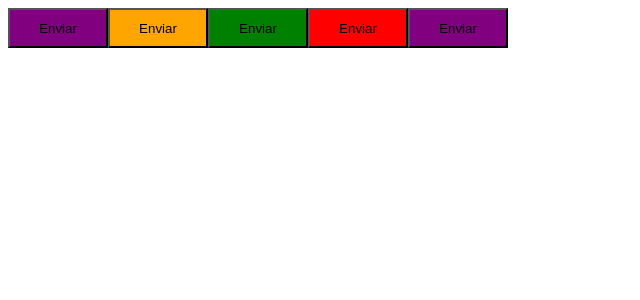
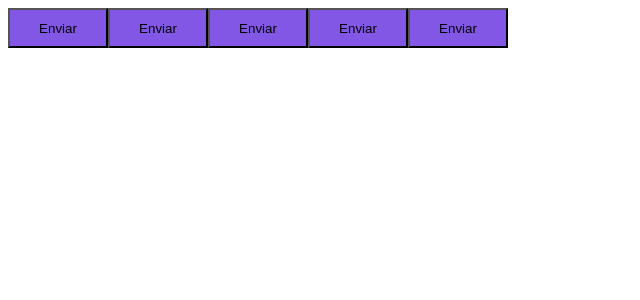
Before and after one commit to pedrolgarcia/ignite-timer, a React (Vite) app: page / in a window 1280 px wide. Shown: the top 300 px of the page, without its empty margins (0-640 px from the left). Built offline with nearby package versions, Linux system fonts and the light colour scheme.

Commit message:
feat: creating theme with custom type for styled-components

```diff
--- a/src/components/Button.styles.ts
+++ b/src/components/Button.styles.ts
@@ -17,8 +17,10 @@
   width: 100px;
   height: 40px;
 
-  ${({ variant }) =>
+  background-color: ${({ theme }) => theme.primary};
+
+  /* ${({ variant }) =>
     css`
       background-color: ${buttonVariants[variant]};
-    `}
+    `} */
 `;
--- /dev/null
+++ b/src/styles/themes/default.ts
@@ -0,0 +1,4 @@
+export const defaultTheme = {
+  primary: "#8257e6",
+  secondary: "orange"
+};
```
Also changed, not shown: src/@types/styles.d.ts (added, +8 -0 lines), src/App.tsx (+5 -2 lines).
